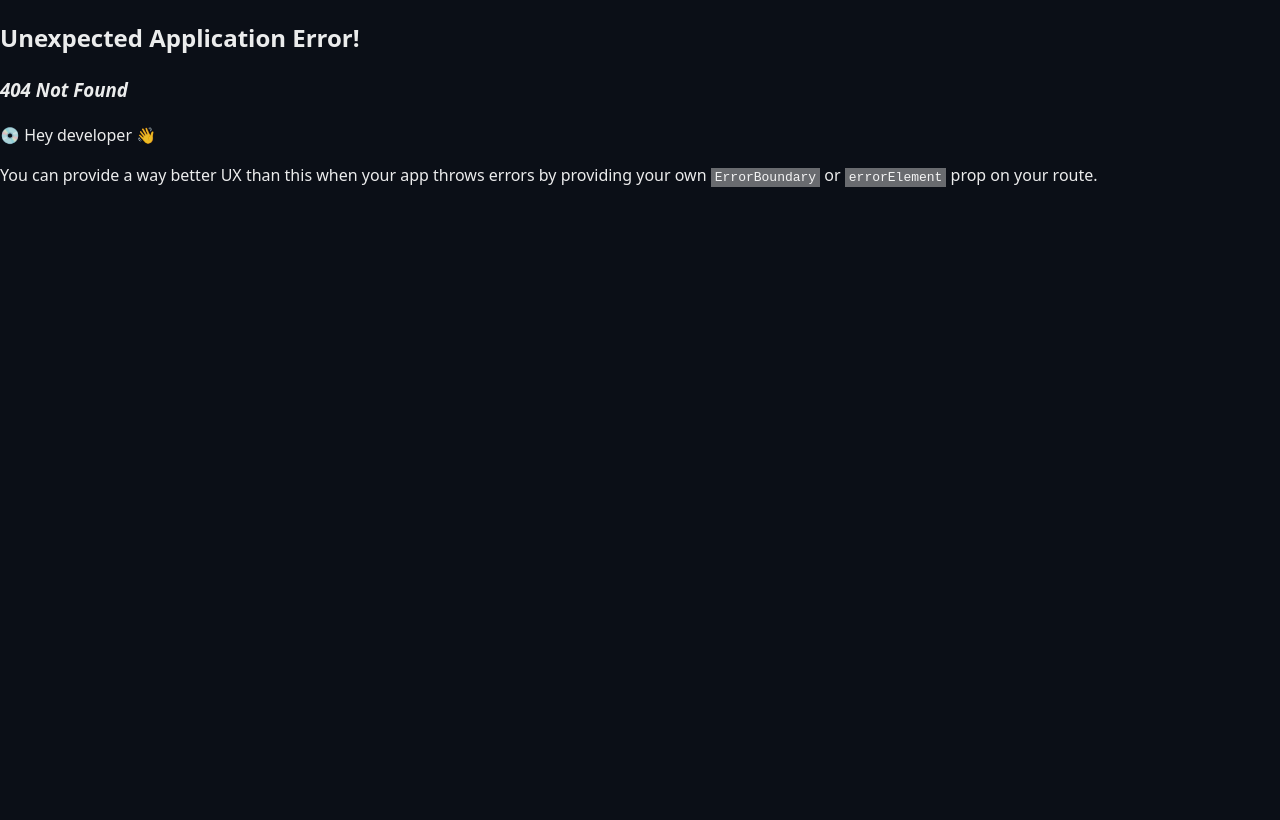
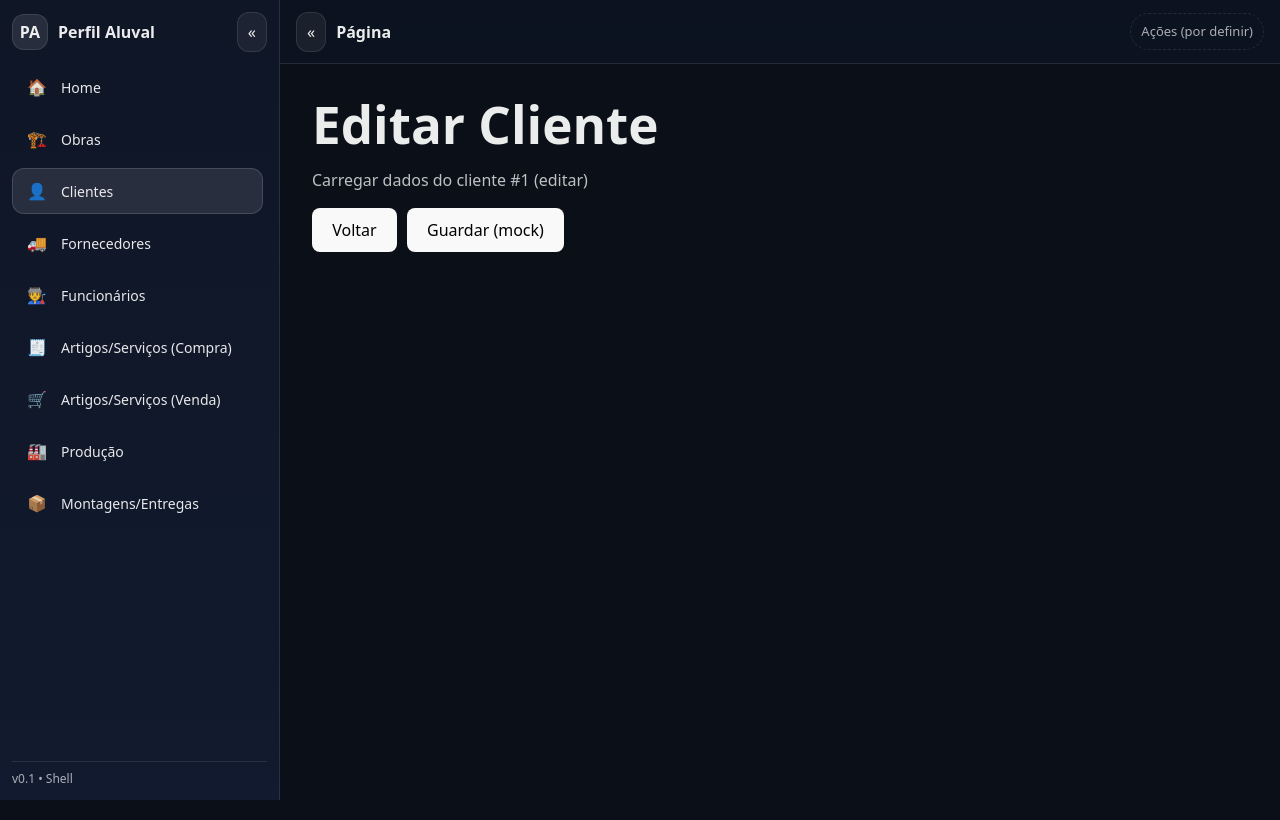
Before and after one commit to migueltorres10/PerfilAluval, a React app in the folder frontend/: page /clientes/1 in a window 1280 px wide. Before the commit this address had no page. Built offline with nearby package versions, Linux system fonts and the light colour scheme; the HTML template or start-up script is replaced by a standard one.

Commit message:
feat(home): navigate quick actions to routes

```diff
--- a/frontend/src/app/router.jsx
+++ b/frontend/src/app/router.jsx
@@ -1,6 +1,7 @@
 import { createBrowserRouter } from "react-router-dom";
 import AppLayout from "../layouts/AppLayout";
 import Home from "../pages/Home/Home";
+import ClienteFormPage from "../pages/Clientes/ClienteFormPage";
 
 export const router = createBrowserRouter([
   {
@@ -8,6 +9,10 @@ export const router = createBrowserRouter([
     element: <AppLayout />,
     children: [
       { index: true, element: <Home /> },
+      // Clientes
+      { path: "clientes/novo", element: <ClienteFormPage /> },
+      { path: "clientes/:id", element: <ClienteFormPage /> },
+      { path: "clientes/:id/eliminar", element: <ClienteFormPage /> },
     ],
   },
 ]);
--- /dev/null
+++ b/frontend/src/pages/Clientes/ClienteFormPage.jsx
@@ -0,0 +1,33 @@
+import { useMemo } from "react";
+import { useNavigate, useParams, useLocation } from "react-router-dom";
+
+export default function ClienteFormPage() {
+  const navigate = useNavigate();
+  const { id } = useParams();
+  const location = useLocation();
+
+  const mode = useMemo(() => {
+    if (!id) return "create";
+    if (location.pathname.endsWith("/eliminar")) return "delete";
+    return "edit";
+  }, [id, location.pathname]);
+
+  const title = mode === "create" ? "Novo Cliente" : mode === "edit" ? "Editar Cliente" : "Eliminar Cliente";
+
+  return (
+    <div style={{ padding: 16 }}>
+      <h1 style={{ margin: 0 }}>{title}</h1>
+      <p style={{ opacity: 0.8 }}>
+        {mode === "create" && "Formulário vazio (criar)"}
+        {mode === "edit" && `Carregar dados do cliente #${id} (editar)`}
+        {mode === "delete" && `Confirmar eliminação do cliente #${id}`}
+      </p>
+
+      <div style={{ display: "flex", gap: 10, marginTop: 16 }}>
+        <button type="button" onClick={() => navigate("/clientes")}>Voltar</button>
+        {mode !== "delete" && <button type="button">Guardar (mock)</button>}
+        {mode === "delete" && <button type="button">Eliminar (mock)</button>}
+      </div>
+    </div>
+  );
+}
--- a/frontend/src/pages/Home/Home.jsx
+++ b/frontend/src/pages/Home/Home.jsx
@@ -1,14 +1,17 @@
 import "./home.css";
+import { useNavigate } from "react-router-dom";
+
 
 const actions = [
-  { title: "Novo Cliente", hint: "Criar ficha", icon: "👤" },
-  { title: "Nova Obra", hint: "Abrir obra", icon: "🏗️" },
-  { title: "Carregar Orçamento", hint: "Importar/associar", icon: "📄" },
-  { title: "Registar Compra", hint: "Fatura/guia", icon: "🧾" },
-  { title: "Registar Venda", hint: "Fatura/recibo", icon: "🛒" },
-  { title: "Registar Pagamento", hint: "Saída", icon: "💸" },
-  { title: "Registar Recebimento", hint: "Entrada", icon: "💰" },
+  { title: "Novo Cliente", hint: "Criar ficha", icon: "👤", to: "/clientes/novo" },
+  { title: "Nova Obra", hint: "Abrir obra", icon: "🏗️", to: "/obras/novo" },
+  { title: "Carregar Orçamento", hint: "Importar/associar", icon: "📄", to: "/orcamentos/carregar" },
+  { title: "Registar Compra", hint: "Fatura/guia", icon: "🧾", to: "/compras/registar" },
+  { title: "Registar Venda", hint: "Fatura/recibo", icon: "🛒", to: "/vendas/registar" },
+  { title: "Registar Pagamento", hint: "Saída", icon: "💸", to: "/financeiro/pagamento" },
+  { title: "Registar Recebimento", hint: "Entrada", icon: "💰", to: "/financeiro/recebimento" },
 ];
+
 
 const week = [
   { title: "Montagem — Obra #1024", sub: "Penafiel • 09:00", right: "Seg" },
@@ -28,6 +31,7 @@ const pagar = [
 ];
 
 export default function Home() {
+  const navigate = useNavigate();
   return (
     <div className="homeWrap">
       <div className="homeHeader">
@@ -42,7 +46,7 @@ export default function Home() {
           <button
             key={a.title}
             className="actionBtn"
-            onClick={() => alert(`Ação: ${a.title} (a ligar depois)`)}
+            onClick={() => navigate(a.to)}
             type="button"
           >
             <span className="actionIcon" aria-hidden="true">{a.icon}</span>
```
